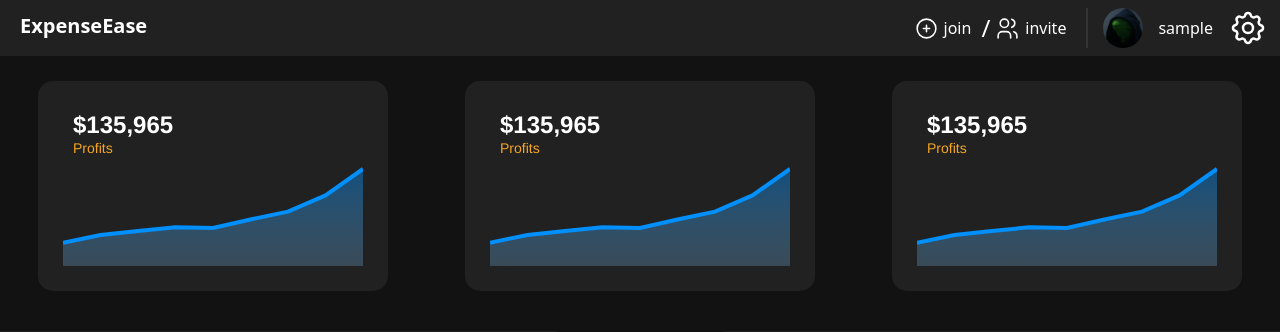
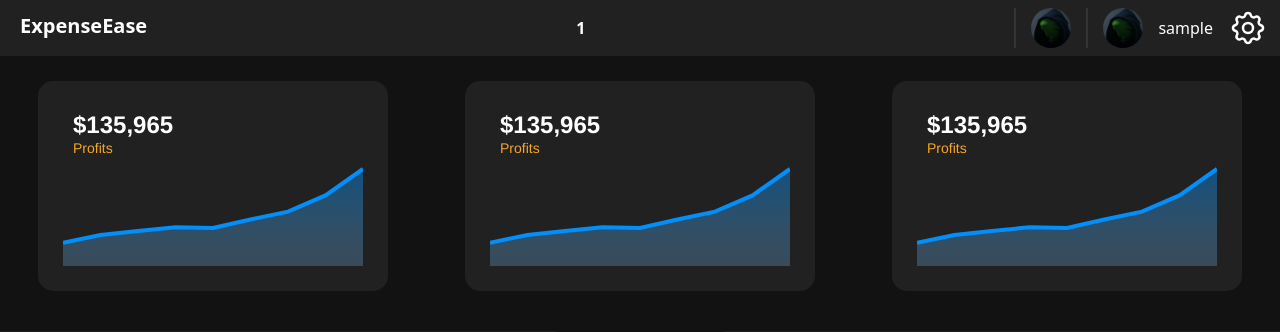
Before and after one commit to CampoNover16/ExpenseEase, a Flask app: page / in a window 1280 px wide; the page is wider, and only the part inside the window is pictured. Shown: the top 332 px of that part. Run offline with Flask 3, Linux system fonts and the light colour scheme; the visitor is signed in with stand-in values (Sample User, id 1); tables that the repository leaves empty or names only in its code hold one stand-in row (values such as "Sample post"); some libraries are stand-ins or nearby versions.

Commit message:
added name of board, another board profile instance, fixed index bug

```diff
--- a/app.py
+++ b/app.py
@@ -19,15 +19,21 @@ mysql = MySQL(app)
 
 @app.route('/')
 def index():
+    users = 1
     if not session.get("login"):
         return redirect("/login")
     else:
         cursor = mysql.connection.cursor()
         cursor.execute("SELECT * FROM boards JOIN board_users ON boards.id=board_users.board_id WHERE board_users.user_id=%s",(session.get("user_id"),))
         user_board = cursor.fetchone()
+        if user_board:
+            cursor.execute("SELECT login FROM users JOIN board_users ON users.id = board_users.user_id WHERE board_users.board_id=%s and login!=%s",(user_board[0],session.get("login")))
+            second_user = cursor.fetchone()
+            users += 1
         mysql.connection.commit()
         cursor.close()
-    return render_template('index.html', user=session, board=user_board)
+        print(second_user)
+    return render_template('index.html', user=session, board=user_board, second_user = second_user, users_count = users)
 
 @app.route('/register', methods=['POST', 'GET'])
 def register():
--- a/static/css/main.css
+++ b/static/css/main.css
@@ -88,6 +88,24 @@ body{
     width: 40px;
     height: 40px;
     margin: 0px 15px;
+}
+
+.nav-inv-section .users-board-holder{
+    padding-left: 15px;
+    border-left: 2px solid var(--secondary);
+}
+
+.nav-inv-section .users-board{
+    margin-left: unset;
+}
+
+.nav-inv-section .users-board.active{
+    border: 1px solid var(--accent);
+}
+
+.nav-inv-section .users-board:hover{
+    cursor: pointer;
+    border: 1px solid var(--accent);
 }
 
 .nav-inv-section .dropdown-menu {
--- a/templates/index.html
+++ b/templates/index.html
@@ -3,8 +3,9 @@
 <nav class="navbar navbar-expand-lg">
     <div class="container-fluid">
       <a class="navbar-logo" href="#">ExpenseEase</a>
+      <div class="d-flex justify-content-center" style="font-weight: 600;">{{board[1]}}</div>
       <div class="d-flex float-end align-items-center nav-inv-section">
-        {% if board: %}
+        {% if board and users_count==1: %}
         <div class="d-flex add-btn">
           <div class="user-add" title="Add user"></div>
           <span class="icon-desc">join</span>
@@ -14,8 +15,14 @@
           <div class="user-join"></div>
           <span class="icon-desc">invite</span>
         </div>
+        {% elif board and users_count==2: %}
+        <div class="d-flex users-board-holder">
+            <div class="d-flex">
+                <div class="user-avatar users-board" title="{{second_user[0]}}"></div>
+            </div>
+        </div>
         {% endif %}
-        <div class="d-flex align-items-center" style="border-left: 2px solid var(--secondary); margin-left: 15px;">
+        <div class="d-flex align-items-center" style="border-left: 2px solid var(--secondary);">
           <div class="user-avatar"></div>
           <span>{{user['login']}}</span>
         </div>
```
